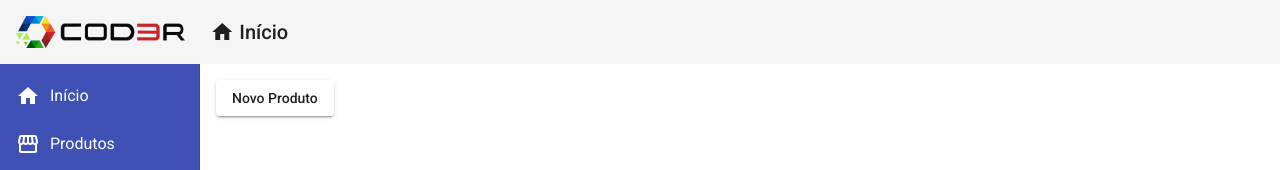
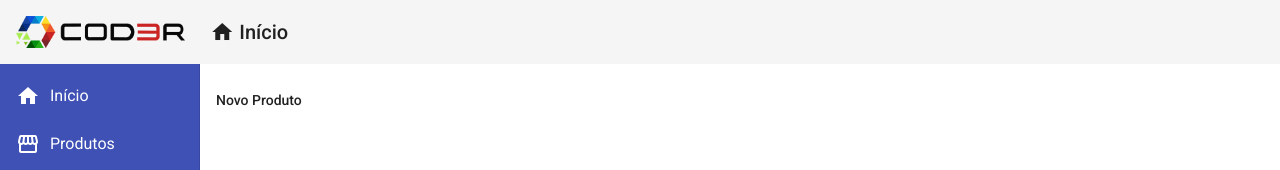
Before and after one commit to renatodev95/cod3r-angular, an Angular app in the folder frontend/: page /products in a window 1280 px wide. Shown: the top 170 px of the page. Built offline with nearby package versions, Linux system fonts and the light colour scheme.

Commit message:
criando o model de Product

```diff
--- /dev/null
+++ b/frontend/src/app/components/product/product.model.ts
@@ -0,0 +1,5 @@
+export interface Product {
+    id?: number; // id será opcional
+    name: string;
+    price: number;
+}
--- a/frontend/src/app/views/product-crud/product-crud.component.html
+++ b/frontend/src/app/views/product-crud/product-crud.component.html
@@ -1,3 +1,3 @@
-<button mat-raised-button (click)="navigateToProductCreate()">
+<button mat-icon-button (click)="navigateToProductCreate()">
     Novo Produto
 </button>
```
